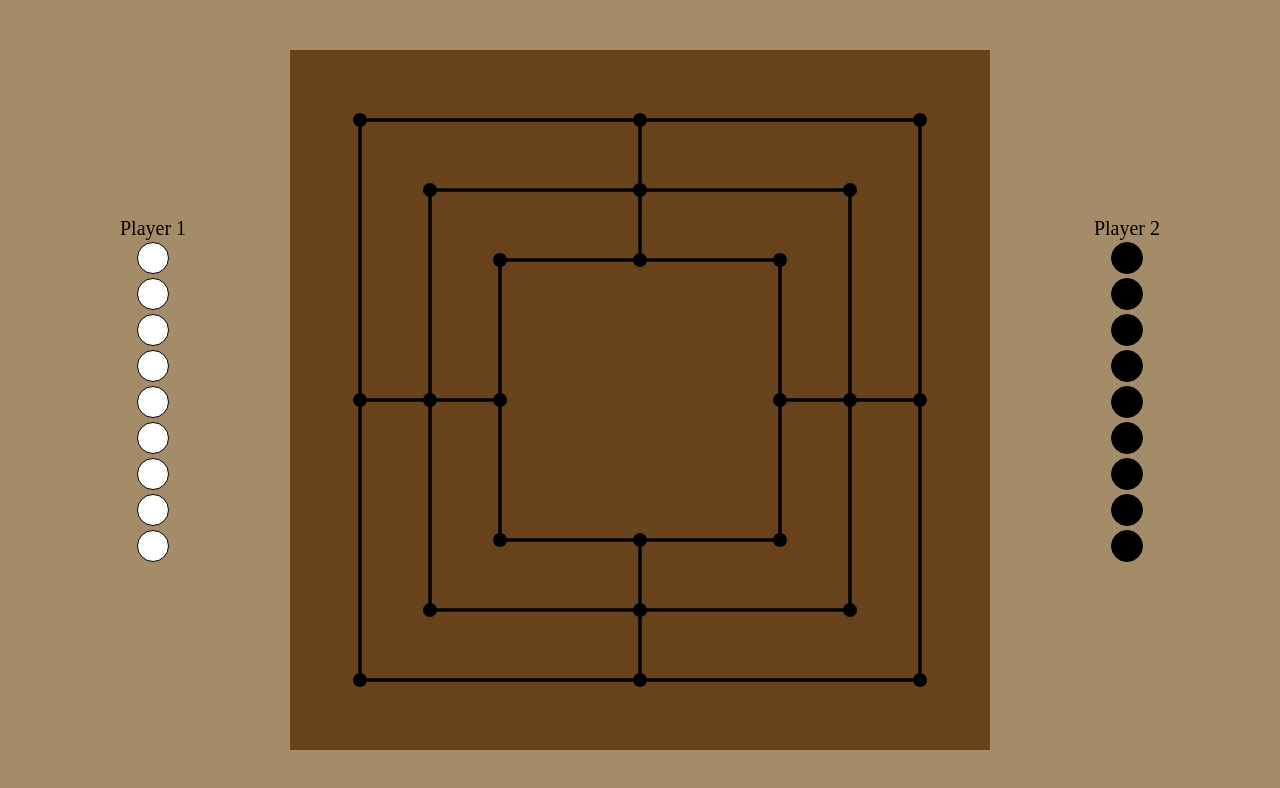
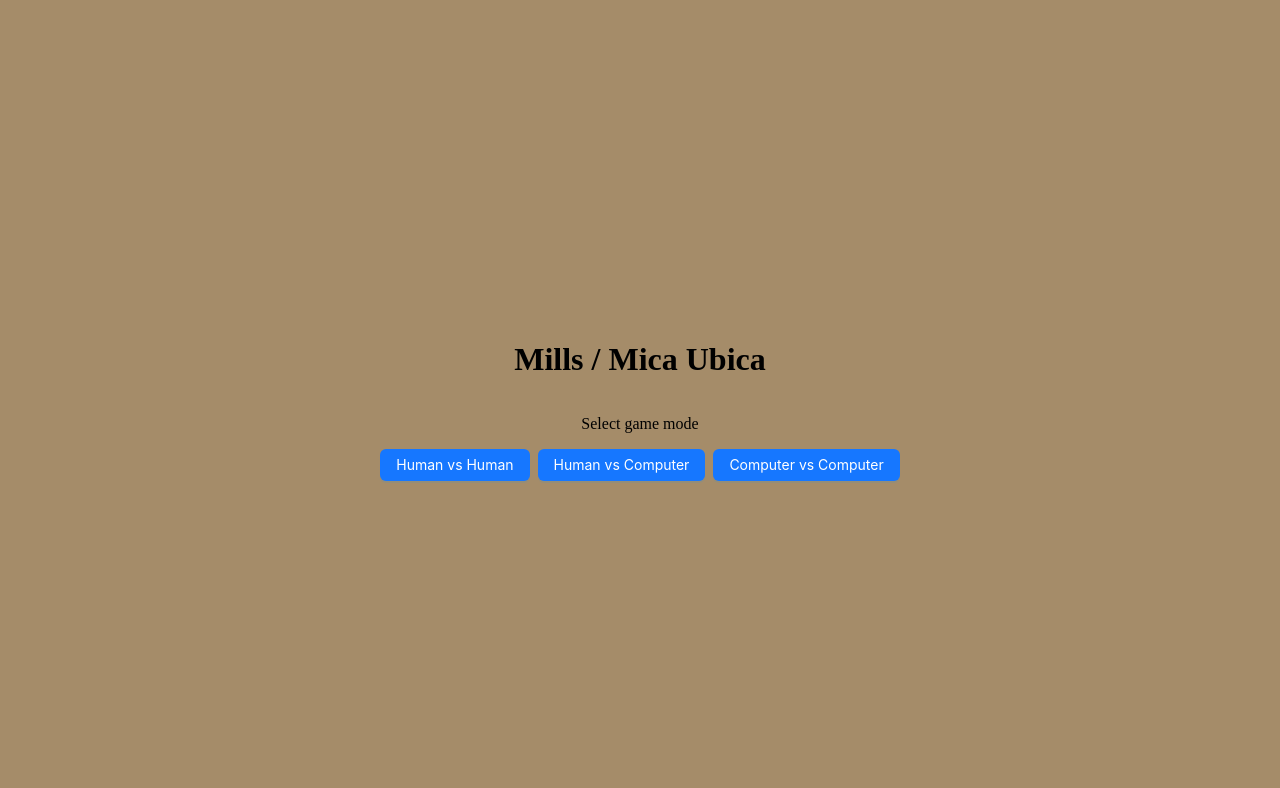
Before and after one commit to halidak/MicaUbica-client, a React (Vite) app: page / in a window 1280 px wide. Shown: the top 788 px of the page. Built offline with nearby package versions, Linux system fonts and the light colour scheme.

Commit message:
dodata navigacija

```diff
--- a/package.json
+++ b/package.json
@@ -10,8 +10,10 @@
     "preview": "vite preview"
   },
   "dependencies": {
+    "antd": "^5.11.0",
     "react": "^18.2.0",
-    "react-dom": "^18.2.0"
+    "react-dom": "^18.2.0",
+    "react-router-dom": "^6.18.0"
   },
   "devDependencies": {
     "@types/react": "^18.2.15",
--- a/src/App.css
+++ b/src/App.css
@@ -15,4 +15,13 @@
   padding: 20px;
 }
 
+.centered-content{
+  display: flex;
+  flex-direction: column;
+  align-items: center;
+  justify-content: center;
+  height: 100vh; /* Visina celog ekrana */
+  background-color:#a58c69;
+}
+
 /* Dodatno, možete primeniti stilove Player 1 i Player 2 kao što ste ranije definisali */
--- a/src/App.jsx
+++ b/src/App.jsx
@@ -1,8 +1,10 @@
-import './App.css'
-import { Game } from './components/Game'
-import Player1 from './components/players/Player1'
-import Player2 from './components/players/Player2'
-import { useState } from 'react'
+import { BrowserRouter as Router, Route, Link, Routes } from 'react-router-dom';
+import { Button, Flex } from 'antd';
+import './App.css';
+import { Game } from './components/Game';
+import Player1 from './components/players/Player1';
+import Player2 from './components/players/Player2';
+import React, { useState } from 'react';
 
 function App() {
   const [totalPlacedStones1, setTotalPlacedStones1] = useState(9);
@@ -10,8 +12,14 @@ function App() {
   const [whitePlayerStonesOut, setWhitePlayerStonesOut] = useState(0);
   const [blackPlayerStonesOut, setBlackPlayerStonesOut] = useState(0);
 
+  return (
+    <Router>
 
-  return (
+          <Routes>
+            <Route
+              path="/igra"
+              element={
+                <React.Fragment>
                   <div className="container">
                   <div className="gameAndPlayersContainer">
                   <Player1
@@ -38,7 +46,34 @@ function App() {
                   />
                   </div>
       </div>
+                </React.Fragment>
+              }
+            />
+            <Route
+              path="/"
+              element={
+                <React.Fragment>
+                  <div className='centered-content'>
+                  <h1>Mills / Mica Ubica</h1>
+                  <p>Select game mode</p>
+                  <Flex gap="small" wrap="wrap">
+                  <Link to='/igra'>
+                  <Button type='primary'>Human vs Human</Button>
+                </Link>
+                <Link to='/igra'>
+                  <Button type='primary'>Human vs Computer</Button>
+                </Link>
+                <Link to='/igra'>
+                  <Button type='primary'>Computer vs Computer</Button>
+                </Link>
+                </Flex>
+                  </div>
+                </React.Fragment>
+              }
+            />
+          </Routes>
+    </Router>
   );
 }
 
-export default App
+export default App;
```
Also changed, not shown: src/components/Game.jsx (indentation only), 1 other file (tests, documents, lock files or other folders). Lines whose indentation alone changed are shown as unchanged.
